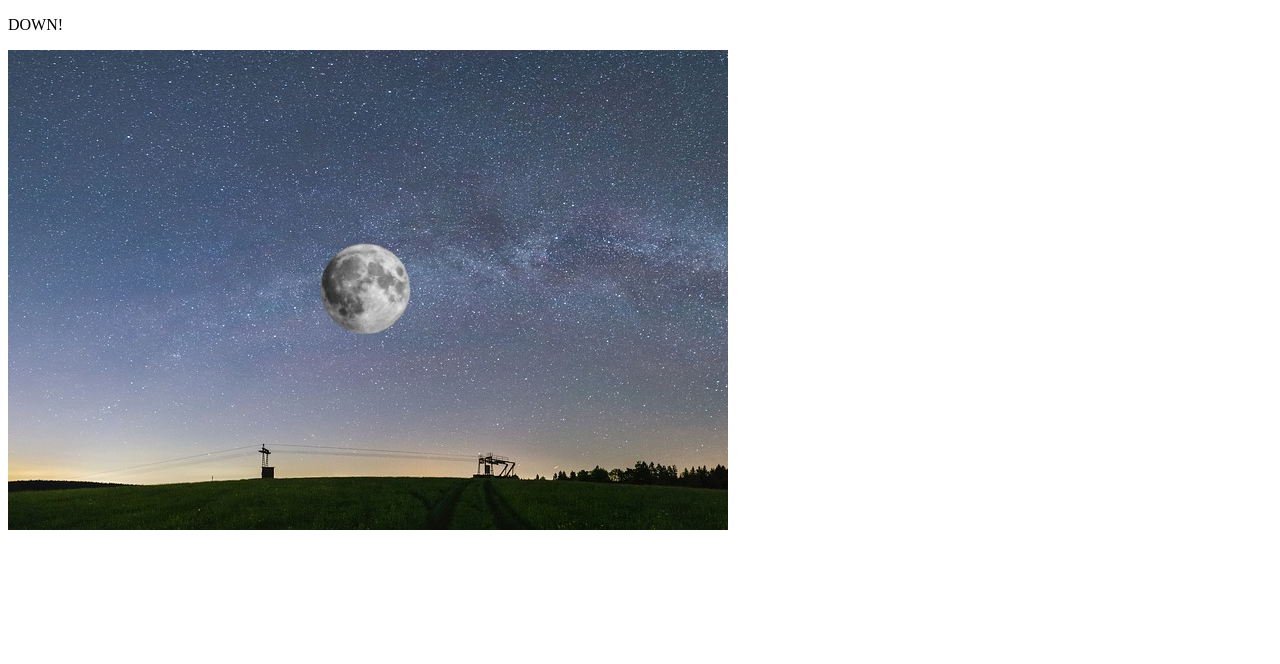
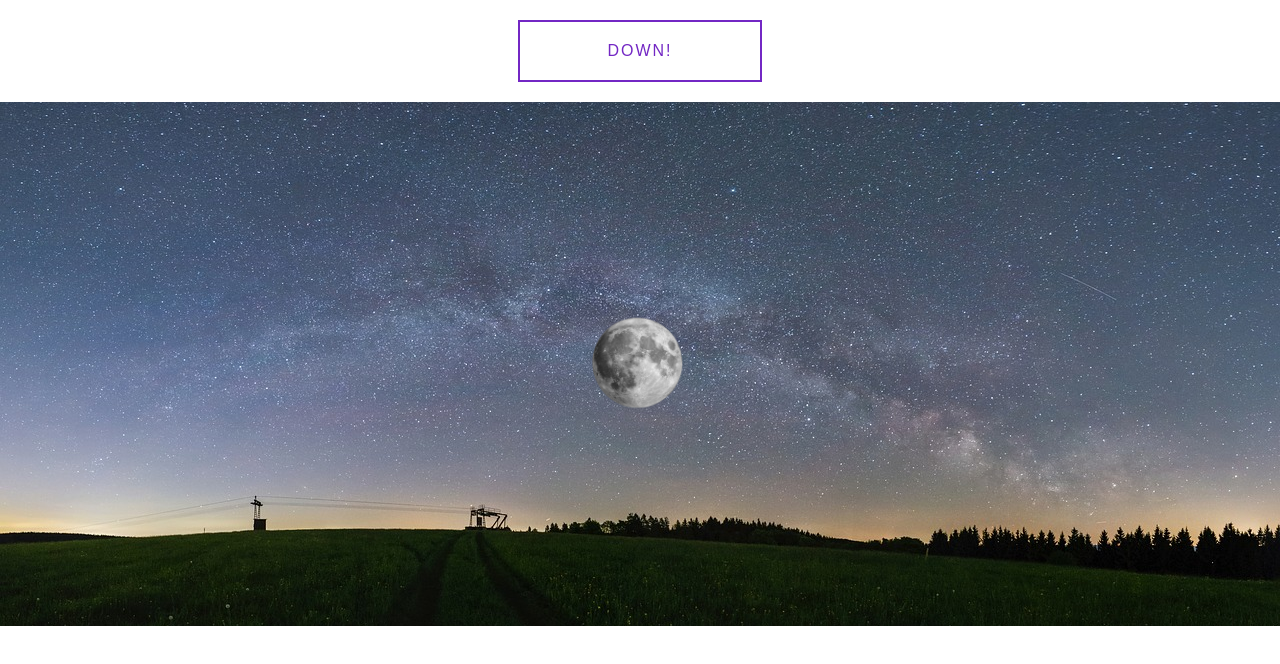
Before and after one commit to navernoe/FallingDown, a plain HTML site: page index.html in a window 1280 px wide. Drawn offline with Linux system fonts and the light colour scheme.

Commit message:
CSS added

```diff
--- /dev/null
+++ b/css/style.css
@@ -0,0 +1,34 @@
+* {
+	margin: 0;
+	padding: 0;
+}
+
+#startBtn {
+    padding: 20px;
+    margin: 20px auto;
+    position: relative;
+    color: rgb(115, 39, 196);
+    border: 2px solid rgb(115, 39, 196);
+    background: none;
+    width: 200px;
+    text-align: center;
+}
+
+#startBtn:hover {
+	cursor: pointer;
+	color: white;
+    background: rgb(115, 39, 196);
+  }
+
+ #startBtn p {
+ 	font-weight: 500;
+    font-family: 'Montserrat', sans-serif;
+    text-transform: uppercase;
+    letter-spacing: 2px;
+ }
+
+.canvas-wrapper {
+	margin: auto;
+	width: 1280px;
+	position: relative;
+}
--- a/index.html
+++ b/index.html
@@ -3,6 +3,7 @@
 <head>
     <meta charset="utf-8" />
     <title>FallingDown</title>
+    <link rel="stylesheet" href="css/style.css">
     <script src="libs/fabric.min.js"></script>
     <script src="libs/jquery-3.4.1.min.js"></script>
     <script src="js/main.js"></script>
@@ -12,7 +13,7 @@
 <div id="startBtn"> <p> DOWN! </p> </div>
 
 <div class="canvas-wrapper">
-	<canvas id="FallField" width="720" height="480"></canvas>
+	<canvas id="FallField" width="1280" height="524"></canvas>
 </div>
 
 
```
